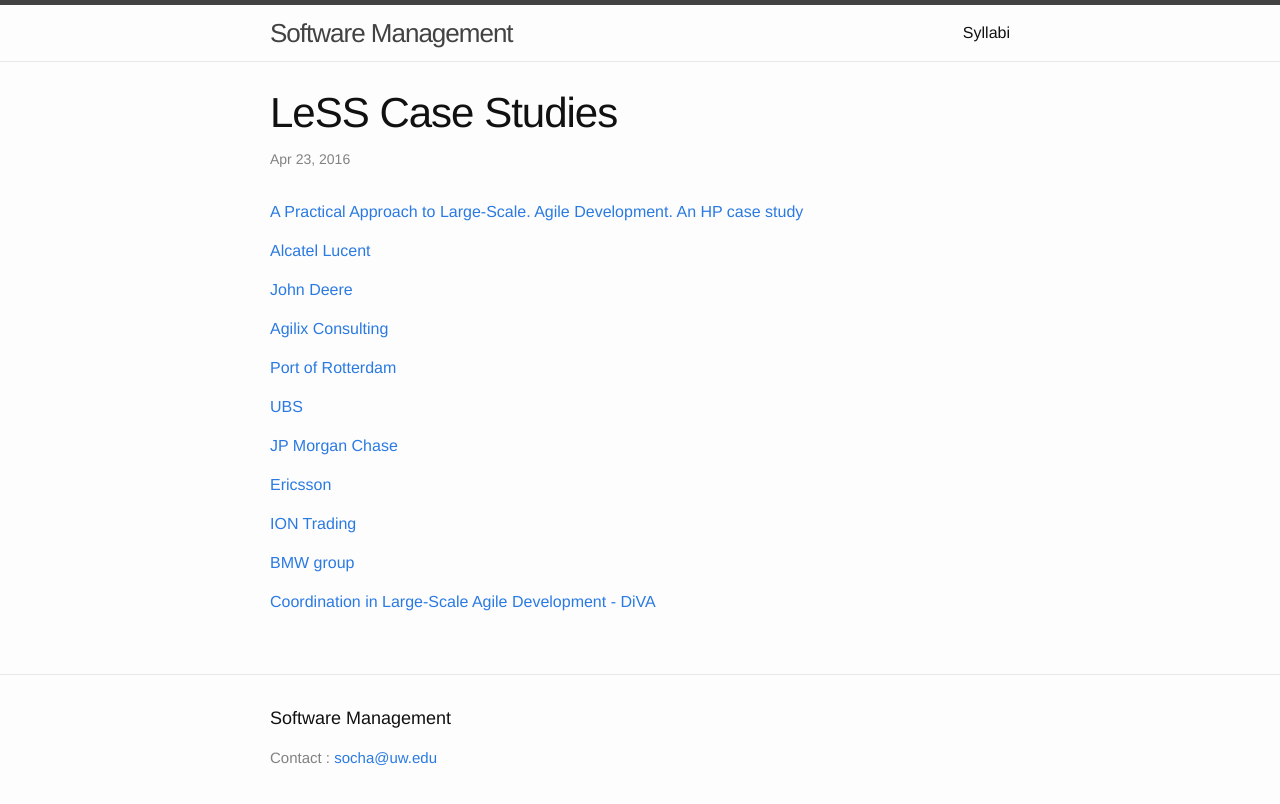
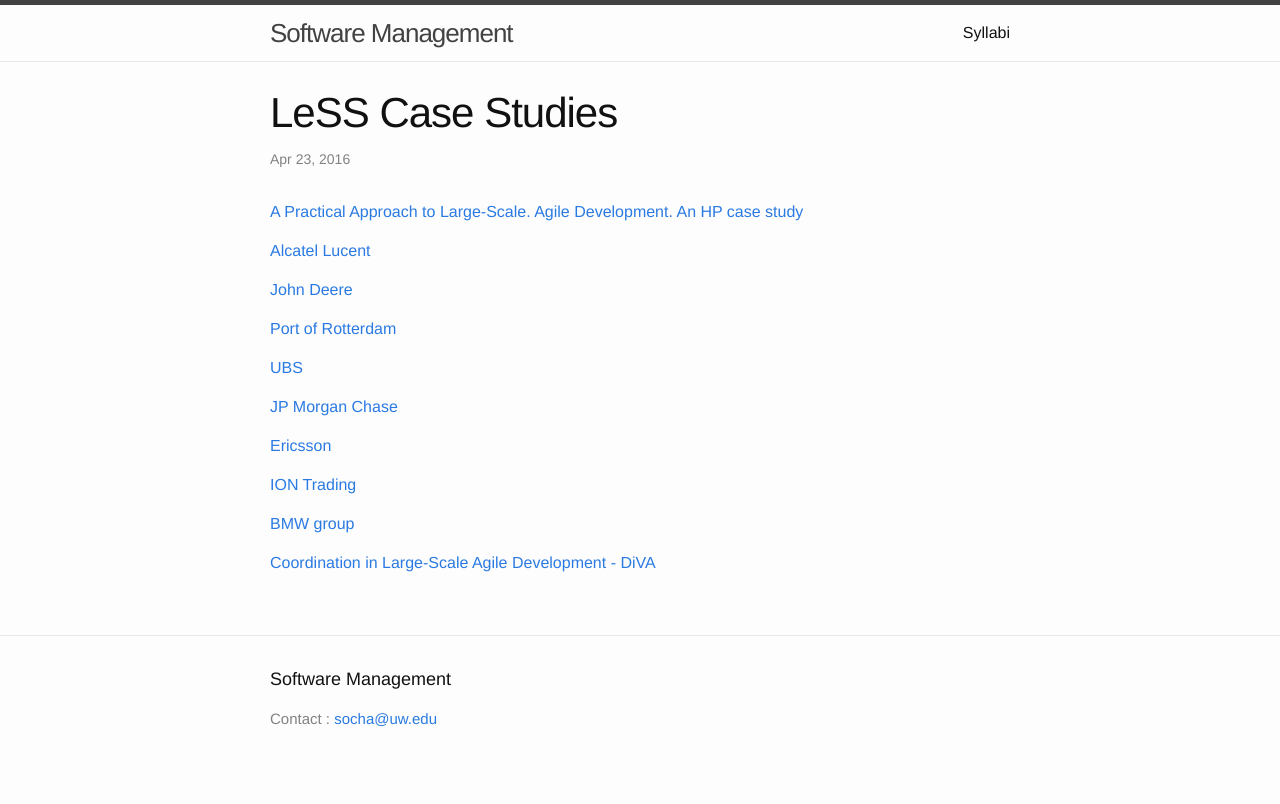
Before and after one commit to css566/css566.github.io, a Jekyll site: the page built from _posts/2016-04-23-less_case_studies.md, in a window 1280 px wide. Shown: the top 804 px of the page. Built offline with Jekyll 4.4.1, drawn with Linux system fonts in a browser that asks for light colours; comment, search, counter and statistics services are not loaded.

Commit message:
Update 2016-04-23-less_case_studies.md

```diff
--- a/_posts/2016-04-23-less_case_studies.md
+++ b/_posts/2016-04-23-less_case_studies.md
@@ -8,8 +8,6 @@
 [Alcatel Lucent](https://less.works/case-studies/alcatel-lucent.html)
 
 [John Deere](https://less.works/case-studies/john-deere.html)
-
-[Agilix Consulting](https://agilix.nl/resources/ScrumAtScaleAtPowerhouse.pdf)
 
 [Port of Rotterdam](https://less.works/case-studies/port-of-rotterdam.html)
 
```
